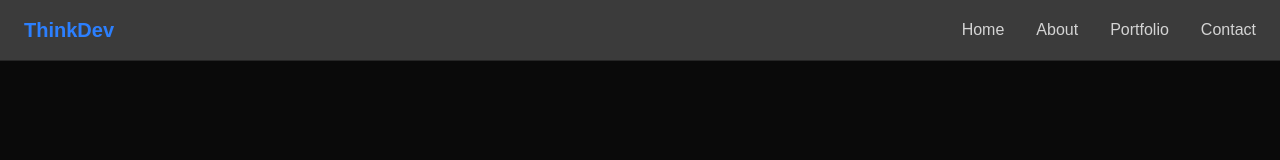
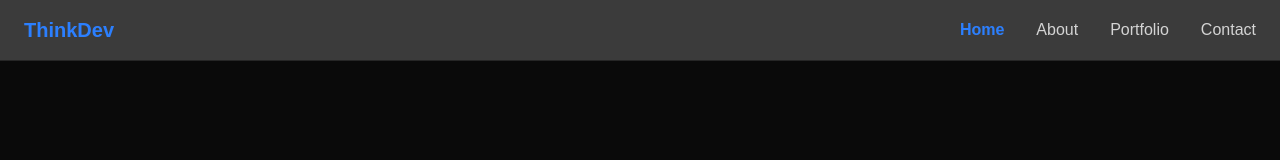
Before and after one commit to ZARUZI/thinkdev, a Next.js app: page / in a window 1280 px wide. Shown: the top 160 px of the page. Built offline with nearby package versions, Linux system fonts and the light colour scheme.

Commit message:
Enhance Navbar with active link higlight

```diff
--- a/components/Navbar.tsx
+++ b/components/Navbar.tsx
@@ -1,9 +1,19 @@
 "use client";
 import Link from "next/link";
 import { useState } from "react";
+import { usePathname } from "next/navigation";
 
 export default function Navbar() {
   const [isOpen, setIsOpen] = useState(false);
+  const pathname = usePathname();
+
+  const navItems = [
+    { name: "Home", path: "/" },
+    { name: "About", path: "/about" },
+    { name: "Portfolio", path: "/portfolio" },
+    { name: "Contact", path: "/contact" },
+  ];
+
 
   return (
     <header className="border-b border-neutral-800 bg-neutral-950/80 backdrop-blur-md sticky top-0 z-50">
@@ -14,11 +24,21 @@ export default function Navbar() {
         </Link>
 
         {/* Desktop Menu */}
-        <ul className="hidden md:flex space-x-8 text-neutral-300 font-medium">
-          <li><Link href="/">Home</Link></li>
-          <li><Link href="/about">About</Link></li>
-          <li><Link href="/portfolio">Portfolio</Link></li>
-          <li><Link href="/contact">Contact</Link></li>
+        <ul className="hidden md:flex space-x-8 font-medium">
+          {navItems.map((item) => (
+            <li key={item.path}>
+              <Link
+                href={item.path}
+                className={`transition ${
+                  pathname === item.path
+                    ? "text-blue-500 font-semibold"
+                    : "text-neutral-300 hover:text-blue-400"
+                }`}
+              >
+                {item.name}
+              </Link>
+            </li>
+          ))}
         </ul>
 
         {/* Mobile Toggle */}
@@ -33,10 +53,21 @@ export default function Navbar() {
       {/* Mobile Menu */}
       {isOpen && (
         <ul className="md:hidden flex flex-col space-y-4 px-6 py-4 bg-neutral-950 border-t border-neutral-800">
-          <li><Link href="/" onClick={() => setIsOpen(false)}>Home</Link></li>
-          <li><Link href="/about" onClick={() => setIsOpen(false)}>About</Link></li>
-          <li><Link href="/portfolio" onClick={() => setIsOpen(false)}>Portfolio</Link></li>
-          <li><Link href="/contact" onClick={() => setIsOpen(false)}>Contact</Link></li>
+          {navItems.map((item) => (
+            <li key={item.path}>
+              <Link
+                href={item.path}
+                onClick={() => setIsOpen(false)}
+                className={`transition ${
+                  pathname === item.path
+                    ? "text-blue-500 font-semibold"
+                    : "text-neutral-300 hover:text-blue-400"
+                }`}
+              >
+                {item.name}
+              </Link>
+            </li>
+          ))}
         </ul>
       )}
     </header>
```
